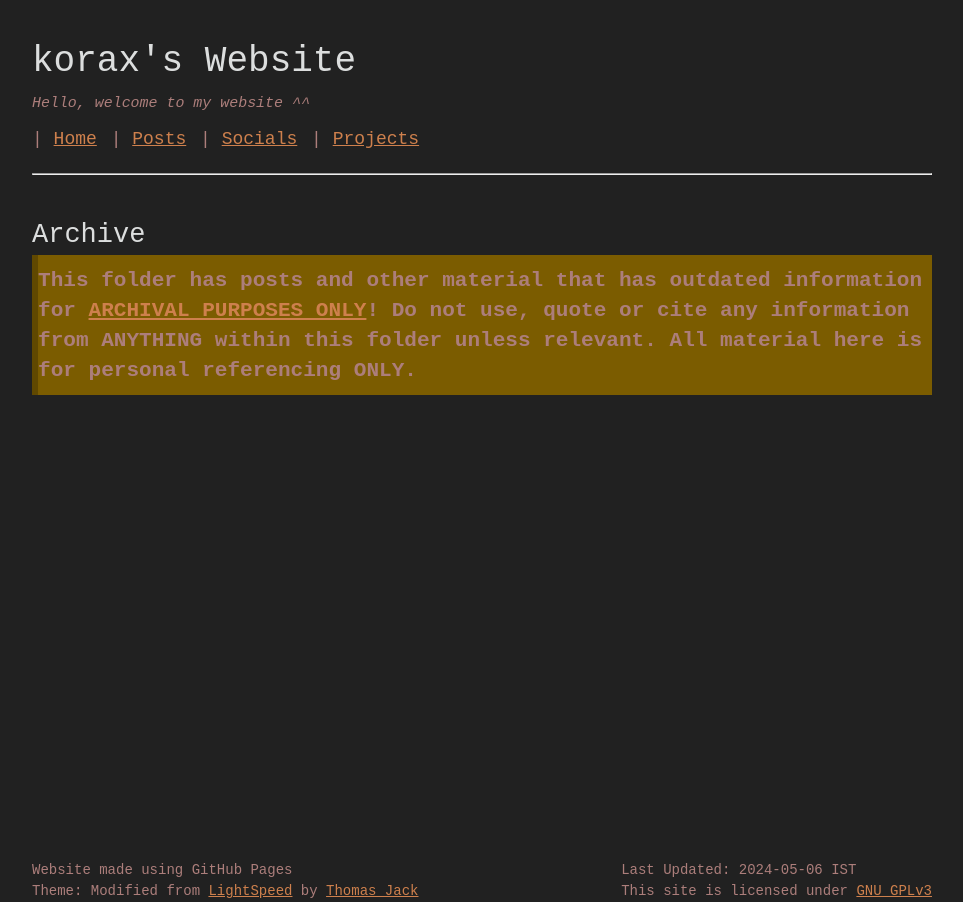
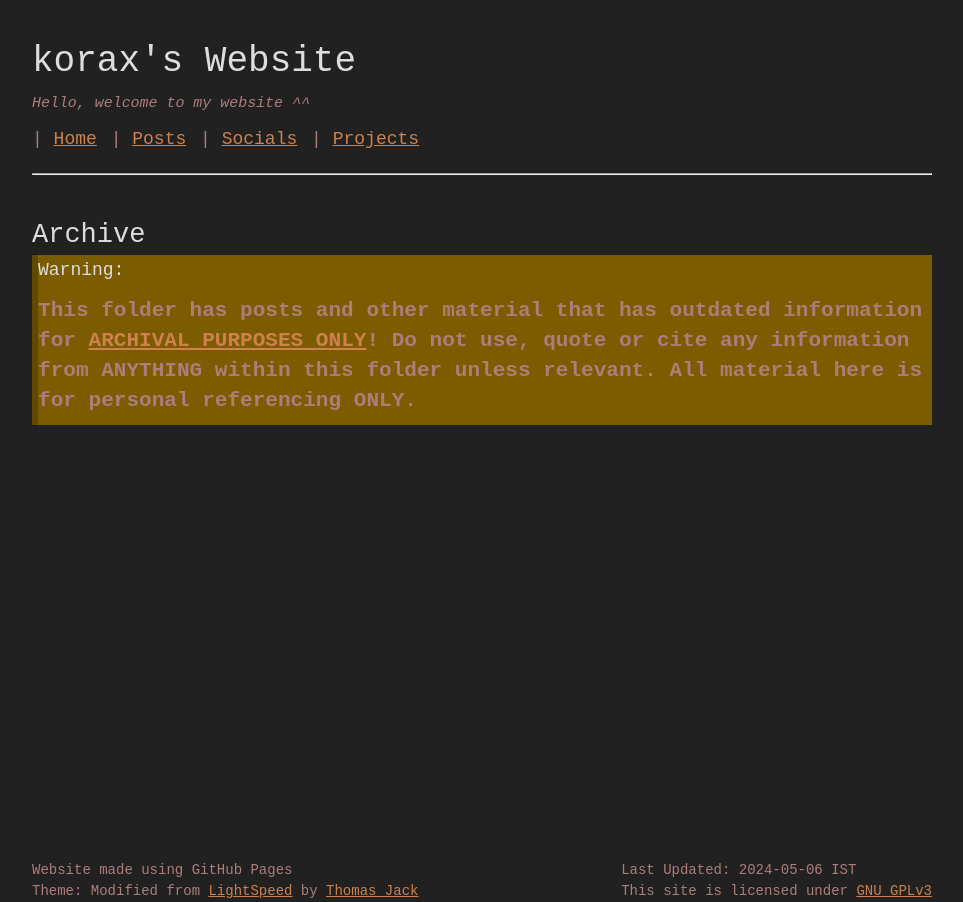
Before and after one commit to koraxial/koraxial.github.io, a Jekyll site: the page built from archive/index.html, in a window 1280 px wide. Shown: the whole page, without its empty margins (158-1121 px from the left). Built offline with Jekyll 4.4.1, drawn with Linux system fonts in a browser that asks for light colours.

Commit message:
Update index.html

```diff
--- a/archive/index.html
+++ b/archive/index.html
@@ -5,6 +5,7 @@ title: ARCHIVE
 
 <h2>Archive</h2>
 <div class="warning">
+<strong>Warning: </strong>
 <h3>This folder has posts and other material that has outdated information for <a href="">ARCHIVAL PURPOSES ONLY</a>!
   Do not use, quote or cite any information from ANYTHING within this folder unless relevant. All material here is for personal referencing ONLY. </h3>
 </div>
```
